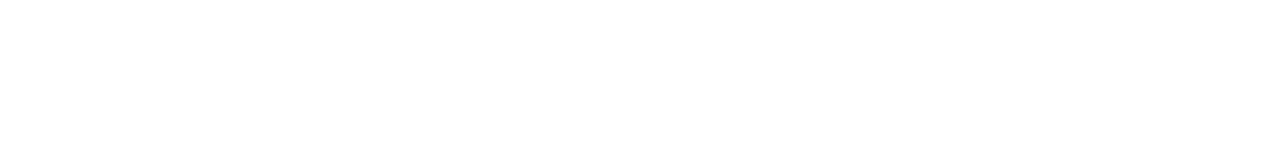
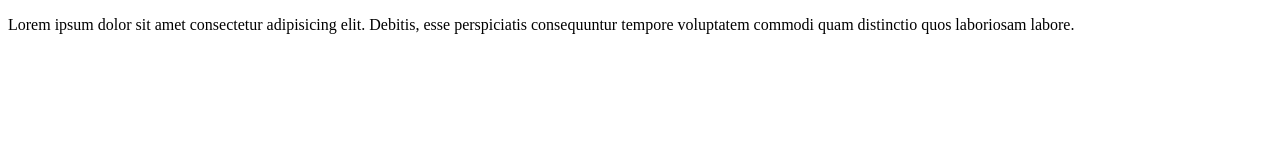
Before and after one commit to antoniomelo1/testegithub, a plain HTML site: page index.html in a window 1280 px wide. Drawn offline with Linux system fonts and the light colour scheme.

Commit message:
commit teste3

```diff
--- a/index.html
+++ b/index.html
@@ -6,6 +6,11 @@
     <title>Document</title>
 </head>
 <body>
+    <div>
+        <p>
+            Lorem ipsum dolor sit amet consectetur adipisicing elit. Debitis, esse perspiciatis consequuntur tempore voluptatem commodi quam distinctio quos laboriosam labore.
+        </p>
+    </div>
 
 </body>
 </html>
```
